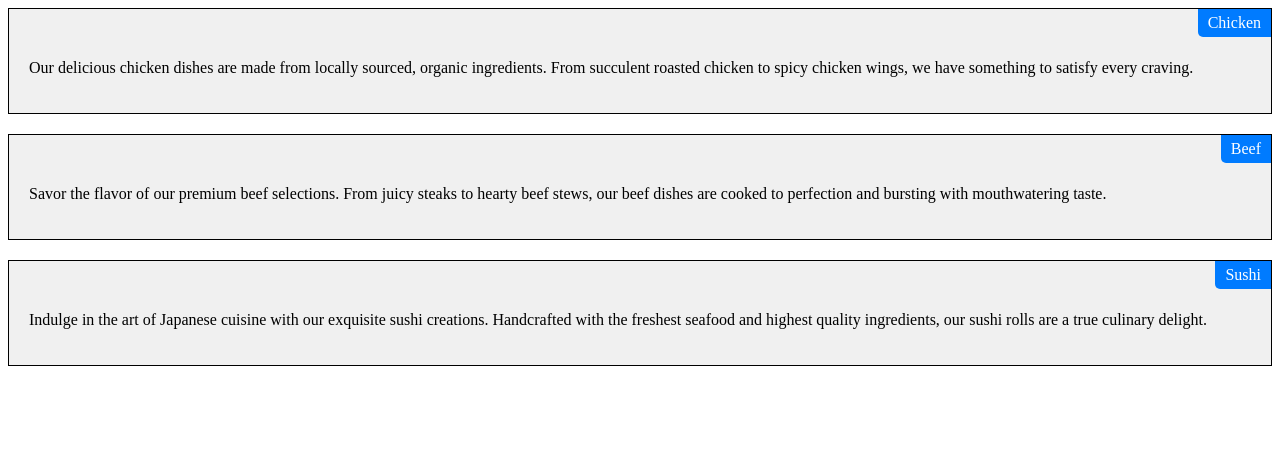
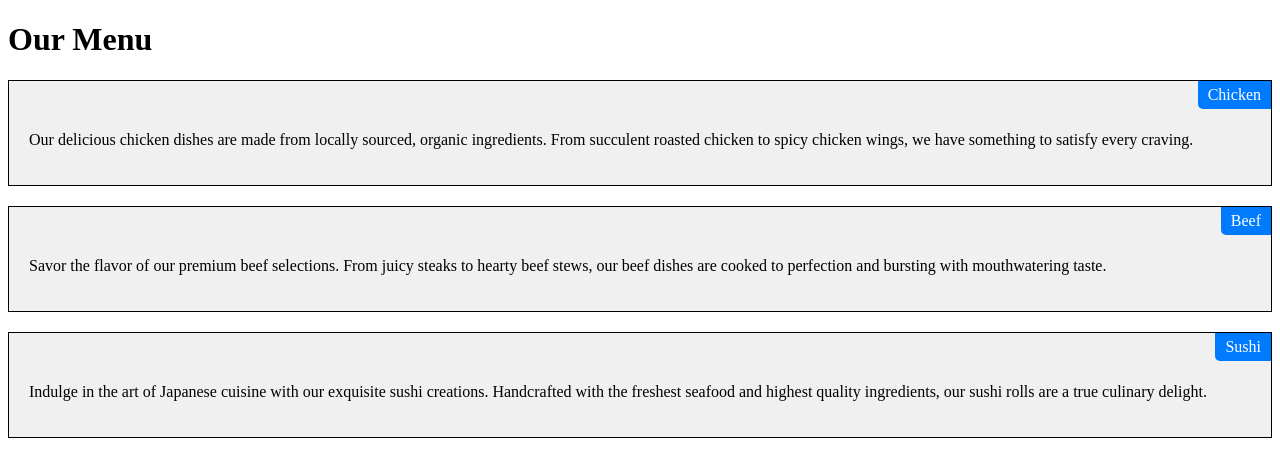
Before and after one commit to charity254/module-2-solution, a plain HTML site: page index.html in a window 1280 px wide. Drawn offline with Linux system fonts and the light colour scheme.

Commit message:
Update index.html

```diff
--- a/index.html
+++ b/index.html
@@ -7,6 +7,7 @@
     <link rel="stylesheet" href="styles.css">
 </head>
 <body>
+    <h1>Our Menu</h1>
     <div class="container">
         <div class="section">
             <div class="title">Chicken</div>
```
